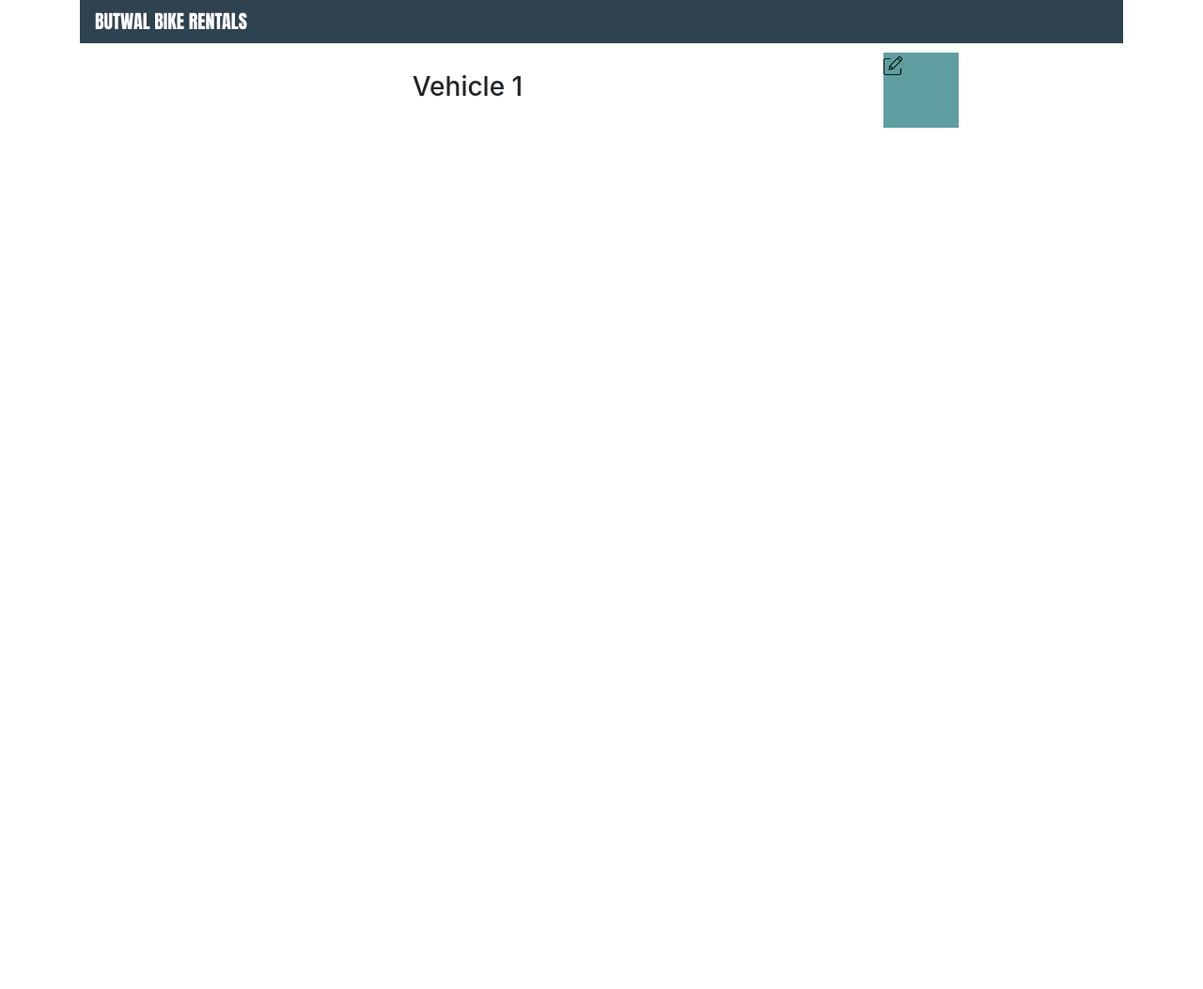
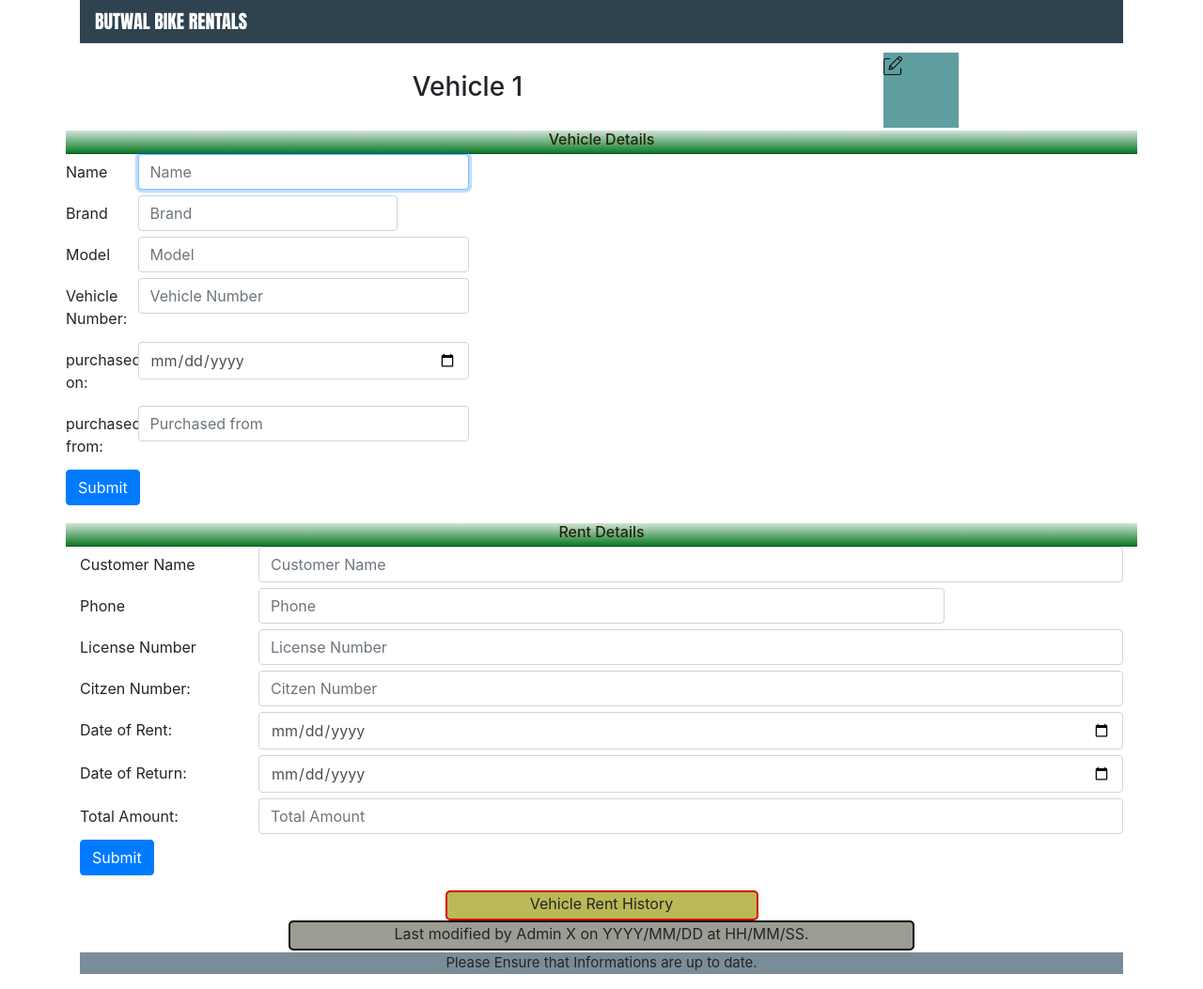
Before and after one commit to kishu-88/butwalbikerentals, a plain HTML site: page bikeinfo.html in a window 1280 px wide. Shown: the whole page at 94% size. Before the commit the page ends 800 px from the top, so only its background shows below. Drawn offline with nearby package versions, Linux system fonts and the light colour scheme.

Commit message:
Update bikeinfo.html

```diff
--- a/bikeinfo.html
+++ b/bikeinfo.html
@@ -1,40 +1,35 @@
 <!DOCTYPE html>
 <html lang="en">
+
 <head>
+
   <head>
     <!-- Required meta tags -->
     <meta charset="utf-8" />
-        <meta
-          name="viewport"
-          content="width=device-width, initial-scale=1, shrink-to-fit=no"
-        />
+    <meta name="viewport" content="width=device-width, initial-scale=1, shrink-to-fit=no" />
     <!-- BRAND NAME FONT -->
     <link rel="preconnect" href="https://fonts.googleapis.com">
     <link rel="preconnect" href="https://fonts.gstatic.com" crossorigin>
     <link href="https://fonts.googleapis.com/css2?family=Anton&display=swap" rel="stylesheet">
     <!-- Page css -->
-        <link rel="stylesheet"
-        href="bikes.css"
-        >
+    <link rel="stylesheet" href="bikeinfo.css">
     <!-- Bootstrap CSS -->
-        <link
-          rel="stylesheet"
-          href="https://maxcdn.bootstrapcdn.com/bootstrap/4.0.0/css/bootstrap.min.css"
-          integrity="sha384-Gn5384xqQ1aoWXA+058RXPxPg6fy4IWvTNh0E263XmFcJlSAwiGgFAW/dAiS6JXm"
-          crossorigin="anonymous"
-        />
+    <link rel="stylesheet" href="https://maxcdn.bootstrapcdn.com/bootstrap/4.0.0/css/bootstrap.min.css"
+      integrity="sha384-Gn5384xqQ1aoWXA+058RXPxPg6fy4IWvTNh0E263XmFcJlSAwiGgFAW/dAiS6JXm" crossorigin="anonymous" />
 
     <title>Butwal Bike Rentals</title>
     <style>
-            .VeHeader{
+      .VeHeader {
         text-align: center;
         width: 100%;
       }
-            .VeTitle{
+
+      .VeTitle {
         font-size: 30px;
         text-align: center;
       }
-            .VePhoto{
+
+      .VePhoto {
         height: 80px;
         width: 80px;
         background-color: cadetblue;
@@ -45,13 +40,13 @@
     </style>
   </head>
 </head>
-<body><div class="container">
-    <nav
-    class="navbar navbar-expand-lg container"
-    style="background-color: #2f4250";
-  >
+
+<body>
+  <div class="container">
+    <nav class="navbar navbar-expand-lg container" style="background-color: #2f4250" ;>
       <div class="brandtitle">
-    <a href="index.html" style="color: white;font-family: 'Anton', sans-serif;font-size: 20PX;" >BUTWAL BIKE RENTALS</a>
+        <a href="index.html" style="color: white;font-family: 'Anton', sans-serif;font-size: 20PX;">BUTWAL BIKE
+          RENTALS</a>
 
       </div>
     </nav>
@@ -71,8 +66,125 @@
           <a href="#>"><img src="images/pen.png" height="20px" width="20px"></a>
         </div>
       </div>
+      <div class="VidDetails">
+        <h6>Vehicle Details</h6>
+      </div>
+      <!-- -------------Starting vehicle form Div-------------- -->
+      <div class="formDiv">
+        <form>
+          <div class="form-group row InputMargin">
+            <label for="inputEmail3" class="col-sm-2 col-form-label">Name</label>
+            <div class="col-sm-10">
+              <input type="text" class="form-control" id="inputEmail3" placeholder="Name" autofocus>
+            </div>
+          </div>
+          <div class="form-group row InputMargin">
+            <label for="inputPassword3" class="col-sm-2 col-form-label">Brand</label>
+            <div class="col-sm-8">
+              <input type="text" class="form-control" id="inputPassword3" placeholder="Brand">
+            </div>
+          </div>
+          <div class="form-group row InputMargin">
+            <label for="inputEmail3" class="col-sm-2 col-form-label">Model</label>
+            <div class="col-sm-10">
+              <input type="text" class="form-control" id="inputEmail3" placeholder="Model">
+            </div>
+          </div>
+          <div class="form-group row InputMargin">
+            <label for="inputEmail3" class="col-sm-2 col-form-label">Vehicle Number:</label>
+            <div class="col-sm-10">
+              <input type="text" class="form-control" id="inputEmail3" placeholder="Vehicle Number">
+            </div>
+          </div>
+          <div class="form-group row InputMargin">
+            <label for="inputEmail3" class="col-sm-2 col-form-label">purchased on:</label>
+            <div class="col-sm-10">
+              <input type="date" class="form-control" id="inputEmail3" placeholder="Purchased on">
+            </div>
+          </div>
+          <div class="form-group row InputMargin">
+            <label for="inputEmail3" class="col-sm-2 col-form-label">purchased from:</label>
+            <div class="col-sm-10">
+              <input type="text" class="form-control" id="inputEmail3" placeholder="Purchased from">
+            </div>
+          </div>
+          <div class="form-group row InputMargin">
+            <div class="col-sm-12">
+              <button type="submit" class="btn btn-primary">Submit</button>
+            </div>
+          </div>
+        </form>
+      </div>
+      <!-- ---------Rent Details------------ -->
+      <div class="RentDetails">
+        <h6>Rent Details</h6>
+      </div>
+    </div><!--  container closing div -->
+<!-- -------------Starting vehicle form Div-------------- -->
+<div class="formDiv">
+  <form>
+    <div class="form-group row InputMargin">
+      <label for="inputEmail3" class="col-sm-2 col-form-label">Customer Name</label>
+      <div class="col-sm-10">
+        <input type="text" class="form-control" id="inputEmail3" placeholder="Customer Name" autofocus>
+      </div>
+    </div>
+    <div class="form-group row InputMargin">
+      <label for="inputPassword3" class="col-sm-2 col-form-label">Phone</label>
+      <div class="col-sm-8">
+        <input type="text" class="form-control" id="inputPassword3" placeholder="Phone">
+      </div>
+    </div>
+    <div class="form-group row InputMargin">
+      <label for="inputEmail3" class="col-sm-2 col-form-label">License Number</label>
+      <div class="col-sm-10">
+        <input type="text" class="form-control" id="inputEmail3" placeholder="License Number">
+      </div>
+    </div>
+    <div class="form-group row InputMargin">
+      <label for="inputEmail3" class="col-sm-2 col-form-label">Citzen Number:</label>
+      <div class="col-sm-10">
+        <input type="text" class="form-control" id="inputEmail3" placeholder="Citzen Number">
+      </div>
+    </div>
+    <div class="form-group row InputMargin">
+      <label for="inputEmail3" class="col-sm-2 col-form-label">Date of Rent:</label>
+      <div class="col-sm-10">
+        <input type="date" class="form-control" id="inputEmail3" placeholder="Date of Rent">
+      </div>
+    </div>
+    <div class="form-group row InputMargin">
+      <label for="inputEmail3" class="col-sm-2 col-form-label">Date of Return:</label>
+      <div class="col-sm-10">
+        <input type="date" class="form-control" id="inputEmail3" placeholder="Date of Return">
+      </div>
+    </div>
+    <div class="form-group row InputMargin">
+      <label for="inputEmail3" class="col-sm-2 col-form-label">Total Amount:</label>
+      <div class="col-sm-10">
+        <input type="text" class="form-control" id="inputEmail3" placeholder="Total Amount">
+      </div>
+    </div>
+    <div class="form-group row InputMargin">
+      <div class="col-sm-12">
+        <button type="submit" class="btn btn-primary">Submit</button>
+      </div>
+    </div>
+  </form>
+  </div>
+  <div class="AboveFooter">
+    <div class="RentHistory">
+      <p>Vehicle Rent History</p>
+    </div>
+    <div class="EditHistory">
+      <p>Last modified by Admin X on YYYY/MM/DD at HH/MM/SS.</p>
+    </div>
+  </div>
+  <div class="footer">
+    <p>Please Ensure that Informations are up to date.</p>
+  </div>
 </div>
 
+</body>
 
-</body>
 </html>
```
Lines whose indentation alone changed are shown as unchanged.
